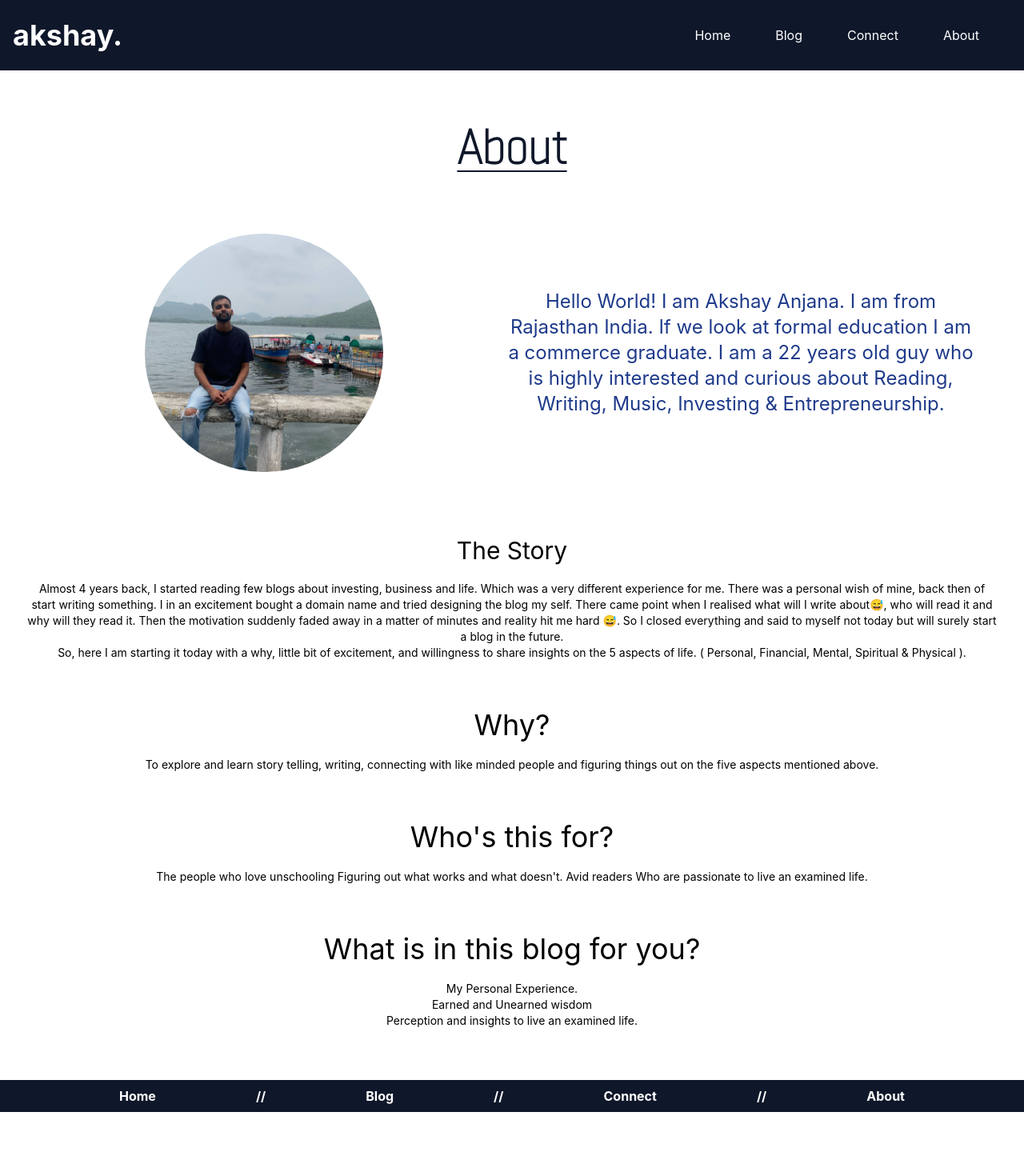
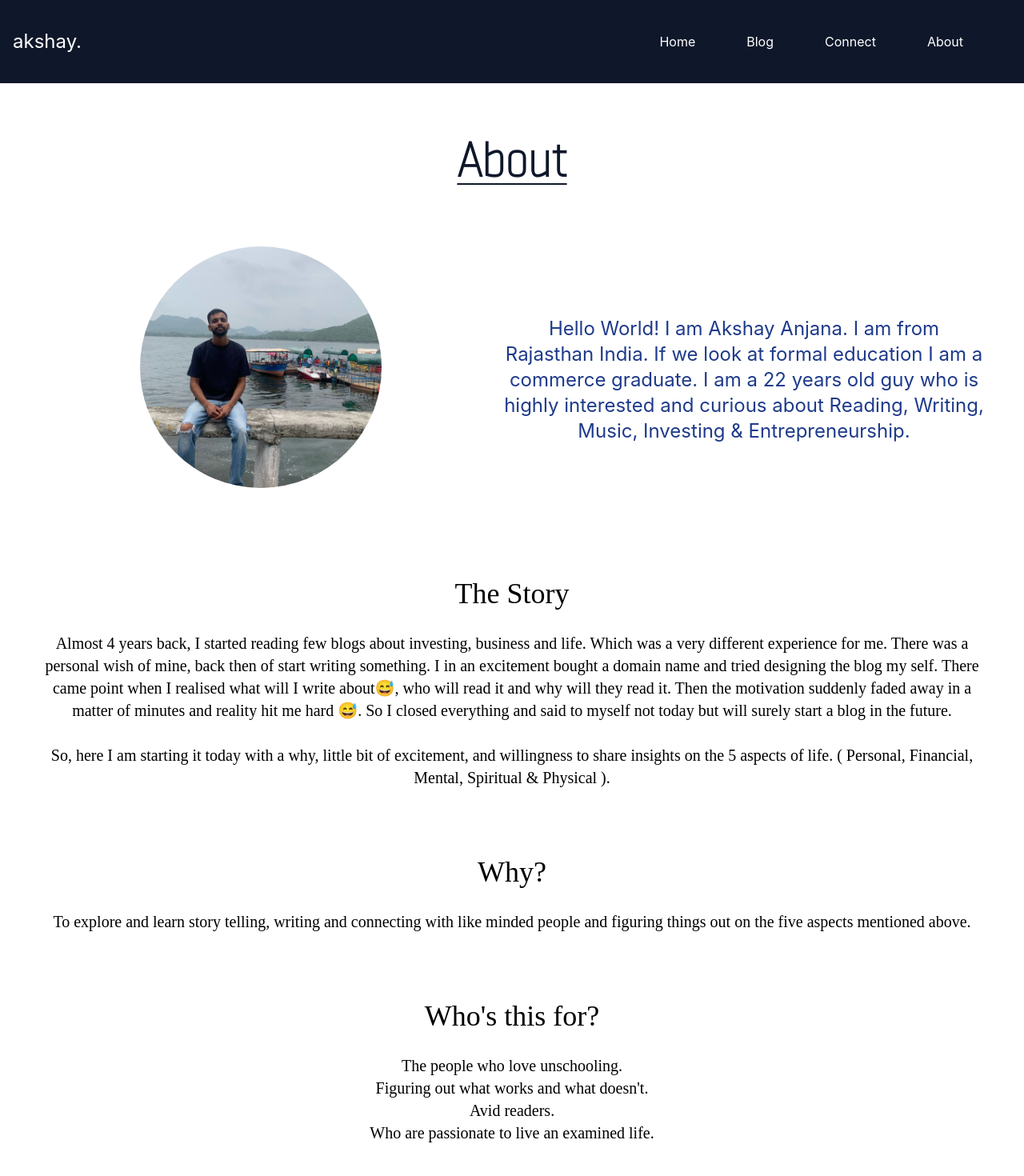
Before and after one commit to BetterCallSaud/akshay-blog, a React (Create React App) app: page /about in a window 1280 px wide. Shown: the top 1470 px of the page at 80% size. Before the commit the page ends 1390 px from the top, so only its background shows below. Built offline with nearby package versions, Linux system fonts and the light colour scheme; no server answers.

Commit message:
Initial Responsive Design Commit

```diff
--- a/src/components/About.js
+++ b/src/components/About.js
@@ -5,30 +5,30 @@ export default function About() {
   return (
     <>
       <Navbar />
-      <div className="about my-16 text-center">
+      <div className="about my-16 text-center mx-6">
         <h1
           style={{ fontFamily: "Fester" }}
           className="underline underline-offset-8 decoration-2 text-6xl font-bold text-slate-900"
         >
           About
         </h1>
-        <div className="flex flex-row mx-8 my-20 justify-center">
-          <div className="w-1/2 flex justify-center items-center">
+        <div className="flex flex-row my-20 justify-center max-sm:flex-col max-sm:items-center">
+          <div className="w-full mb-8 flex flex-1 justify-center items-center max-sm:w-full max-sm:mx-8">
             <img
-              className="w-1/2 rounded-full"
+              className="w-1/2 rounded-full max-sm:w-full"
               src={ProfilePicture}
               alt="akshayarya-dp"
             />
           </div>
-          <div className="mr-6 w-1/2 h-auto text-blue-900 text-2xl flex flex-col justify-center">
+          <div className="mr-6 w-1/2 h-auto flex-1 text-blue-900 text-2xl flex flex-col justify-center max-sm:text-lg max-sm:mr-0 max-sm:w-full max-sm:font-bold">
             Hello World! I am Akshay Anjana. I am from Rajasthan India. If we
             look at formal education I am a commerce graduate. I am a 22 years
             old guy who is highly interested and curious about Reading, Writing,
             Music, Investing & Entrepreneurship.
           </div>
         </div>
-        <div className="text-sm text-center mx-8">
-          <h1 className="text-3xl">The Story</h1>
+        <div className="text-xl text-center mx-8" style={{ fontFamily: 'Spectral' }}>
+          <h1 className="text-4xl text-black">The Story</h1>
           <br />
           <p>
             Almost 4 years back, I started reading few blogs about investing,
@@ -40,35 +40,37 @@ export default function About() {
             Then the motivation suddenly faded away in a matter of minutes and
             reality hit me hard 😅. So I closed everything and said to myself
             not today but will surely start a blog in the future.
-          </p>
+          </p><br/>
           <p>
             So, here I am starting it today with a why, little bit of
             excitement, and willingness to share insights on the 5 aspects of
-            life. ( Personal, Financial, Mental, Spiritual & Physical ).{" "}
+            life. ( Personal, Financial, Mental, Spiritual & Physical ).
           </p>
           <br />
           <br />
           <br />
-          <h1 className="text-4xl">Why?</h1>
+          <h1 className="text-4xl text-black">Why?</h1>
           <br />
           <p>
-            To explore and learn story telling, writing, connecting with like
+            To explore and learn story telling, writing and connecting with like
             minded people and figuring things out on the five aspects mentioned
             above.
           </p>
           <br />
           <br />
           <br />
-          <h1 className="text-4xl">Who's this for?</h1>
+          <h1 className="text-4xl text-black">Who's this for?</h1>
           <br />
-          <p>
-            The people who love unschooling Figuring out what works and what
-            doesn't. Avid readers Who are passionate to live an examined life.
-          </p>
+          <ul>
+            <li>The people who love unschooling.</li>
+            <li>Figuring out what works and what doesn't.</li>
+            <li>Avid readers.</li>
+            <li>Who are passionate to live an examined life.</li>
+          </ul>
           <br />
           <br />
           <br />
-          <h1 className="text-4xl">What is in this blog for you?</h1>
+          <h1 className="text-4xl text-black">What is in this blog for you?</h1>
           <br />
           <p>My Personal Experience.</p>
           <p>Earned and Unearned wisdom </p>
--- a/src/components/Blog.js
+++ b/src/components/Blog.js
@@ -45,13 +45,13 @@ export default function Blog() {
         <p>for a good life</p>
       </div>
       <div
-        className="m-8 blog-container text-slate-800"
-        style={{ fontFamily: "Noto Serif" }}
+        className="m-8 blog-container text-slate-900"
+        style={{ fontFamily: "Spectral" }}
       >
         <h1 className="text-4xl text-center underline underline-offset-8 text-slate-900 font-bold mb-20" style={{ fontFamily: 'Poppins' }}>
           Blog
         </h1>
-        <ul className="w-1/2">
+        <ul className="w-1/2 max-sm:w-full max-md:w-full">
           {posts}
         </ul>
       </div>
--- a/src/components/PageComponents.js
+++ b/src/components/PageComponents.js
@@ -1,12 +1,55 @@
 import { Link } from "react-router-dom";
 
 function Navbar() {
+  const toggleNavbar = () => {
+    const menu = document.querySelector("#menu");
+    menu.classList.toggle("hidden");
+  };
   return (
-    <div className="navbar">
-      <div className="navbarLeft">
-        <h1>akshay.</h1>
-      </div>
-      <div className="navbarRight">
+    <div
+      className="navbar flex flex-wrap
+    items-center
+    justify-between
+    w-full
+    py-4
+    md:py-0
+    px-4
+    text-lg text-gray-700
+    bg-slate-900"
+    >
+      <h1 className="text-2xl">akshay.</h1>
+      <svg
+        xmlns="http://www.w3.org/2000/svg"
+        id="menu-button"
+        className="h-6 w-6 cursor-pointer md:hidden block"
+        fill="none"
+        viewBox="0 0 24 24"
+        stroke="currentColor"
+        onClick={toggleNavbar}
+      >
+        <path
+          stroke-linecap="round"
+          stroke-linejoin="round"
+          stroke-width="2"
+          d="M4 6h16M4 12h16M4 18h16"
+        />
+      </svg>
+
+      <div
+        className="hidden w-full md:flex md:justify-evenly md:items-center md:w-auto max-sm:text-xs max-md:text-md"
+        id="menu"
+      >
+        <ul
+          className="
+            navbarRight
+              pt-4
+              text-base text-white
+              md:flex
+              md:justify-between
+              md:pt-0
+              max-sm:text-xs
+              "
+        >
           <Link to="/">
             <h2>Home</h2>
           </Link>
@@ -19,6 +62,7 @@ function Navbar() {
           <Link to="/about">
             <h2>About</h2>
           </Link>
+        </ul>
       </div>
     </div>
   );
@@ -43,12 +87,12 @@ function WWContentCard() {
 
   return (
     <div className="flex-1 flex flex-col justify-left mx-12">
-      <section className="text-white p-10 rounded-lg text-xl italic">
+      <section className="text-white mb-10 rounded-lg text-xl italic max-sm:text-sm">
         People resist change because they rather stick to the known devil than
         pursue the unknown angel. Familiarity breeds comfort and inertia.
       </section>
       <div className="font-bold">
-        <p className="text-left pl-10">{date.toDateString()}</p>
+        <p className="text-left">{date.toDateString()}</p>
       </div>
     </div>
   );
@@ -57,12 +101,41 @@ function WWContentCard() {
 function BlogPost(props) {
   return (
     <div className="text-left mx-6 my-8">
-      <h1 className="text-4xl text-slate-900">{props.blogTitle}</h1><br/>
+      <h1 className="text-4xl text-slate-900">{props.blogTitle}</h1>
+      <br />
       <section className="text-xl text-slate-600">{props.blogContent}</section>
-      <hr className="w-4/12 h-0.5 my-4 bg-black"/>
+      <hr className="w-4/12 h-0.5 my-4 bg-black" />
       <span className="text-sm font-bold italic">{props.dateCreated}</span>
     </div>
-  )
+  );
 }
 
-export { Navbar, Footer, WWContentCard, BlogPost };
+function SubscribeSection() {
+  return (
+    <div
+      id="Subscribe"
+      className="py-20 text-black flex flex-col justify-center text-center mx-4"
+    >
+      <h1 className="fester text-center text-5xl underline underline-offset-6 mb-12">
+        Subscribe
+      </h1>
+      <p>
+        If you want to join this journey of exploration, <b>Subscribe</b> to
+        quench your thirst for curiosity!
+      </p>
+      <br />
+      <div id="subscribe-form" className="flex justify-center w-full">
+        <input
+          id="subscribeInput"
+          placeholder="Enter your email ID here"
+          className="w-2/3 border-2 border-opacity-30 rounded-sm border-black mr-4 pl-3"
+        />
+        <button className="bg-red-700 text-white p-2 rounded-md">
+          Subscribe
+        </button>
+      </div>
+    </div>
+  );
+}
+
+export { Navbar, Footer, WWContentCard, BlogPost, SubscribeSection };
--- a/src/index.css
+++ b/src/index.css
@@ -3,7 +3,7 @@
 @tailwind utilities;
 
 @import url("https://fonts.googleapis.com/css2?family=Poppins:wght@100;400;500;700&display=swap");
-@import url('https://fonts.googleapis.com/css2?family=Noto+Serif:wght@400;700&display=swap');
+@import url('https://fonts.googleapis.com/css2?family=Spectral:wght@300&display=swap');
 
 @font-face {
 	font-family: "Fester";
--- a/src/styles/Blog.css
+++ b/src/styles/Blog.css
@@ -1,10 +1,10 @@
 .blogHeroContainer {
-    @apply bg-[url("../images/blogHeroImage.jpg")] bg-cover;
+    @apply bg-[url("../images/blogHeroImage.jpg")] bg-cover max-md:bg-[url("../images/smallBlogHeroImage.jpg")];
     height: 35rem;
 }
 .blogHeroContainer h1 {
-    @apply text-6xl font-medium ml-12 top-64 relative;
+    @apply text-6xl font-medium ml-12 top-64 relative max-md:text-4xl max-md:text-center max-md:ml-0;
   }
 .blogHeroContainer p {
-    @apply text-2xl ml-12 top-64 relative;
+    @apply text-2xl ml-12 top-64 relative max-md:text-xl max-md:text-center max-md:ml-0;
 }
--- a/src/styles/Home.css
+++ b/src/styles/Home.css
@@ -10,18 +10,18 @@
   @apply w-auto flex items-end mr-7;
 }
 .navbarRight a {
-  @apply px-3 mx-4 hover:font-medium hover:shadow-slate-200 hover:underline  hover:underline-offset-8;
+  @apply px-3 mx-4 hover:font-medium hover:shadow-slate-200 hover:underline  hover:underline-offset-8 md:p-4 py-2 block max-sm:mx-2;
 }
 
 .heroContainer {
-  @apply text-white bg-[url("../images/heroImage.jpg")] bg-cover;
+  @apply text-white flex flex-col w-full bg-[url("../images/heroImage.jpg")] bg-cover max-md:bg-[url("../images/smallHeroImage.jpg")];
   height: 35rem;
 }
 .heroContainer h1 {
-  @apply text-6xl font-medium ml-10 top-64 relative;
+  @apply text-6xl font-medium ml-10 top-64 relative max-md:text-4xl max-md:text-center max-md:ml-0;
 }
 .heroContainer p {
-  @apply text-2xl ml-12 top-64 relative;
+  @apply text-2xl ml-12 top-64 relative max-md:text-xl max-md:text-center max-md:ml-0;
 }
 
 .shortBio {
```
Also changed, not shown: src/components/Connect.js (+49 -12 lines), src/components/Home.js (+28 -49 lines), src/images/smallBlogHeroImage.jpg (added), src/images/smallHeroImage.jpg (added). Lines whose indentation alone changed are shown as unchanged.
